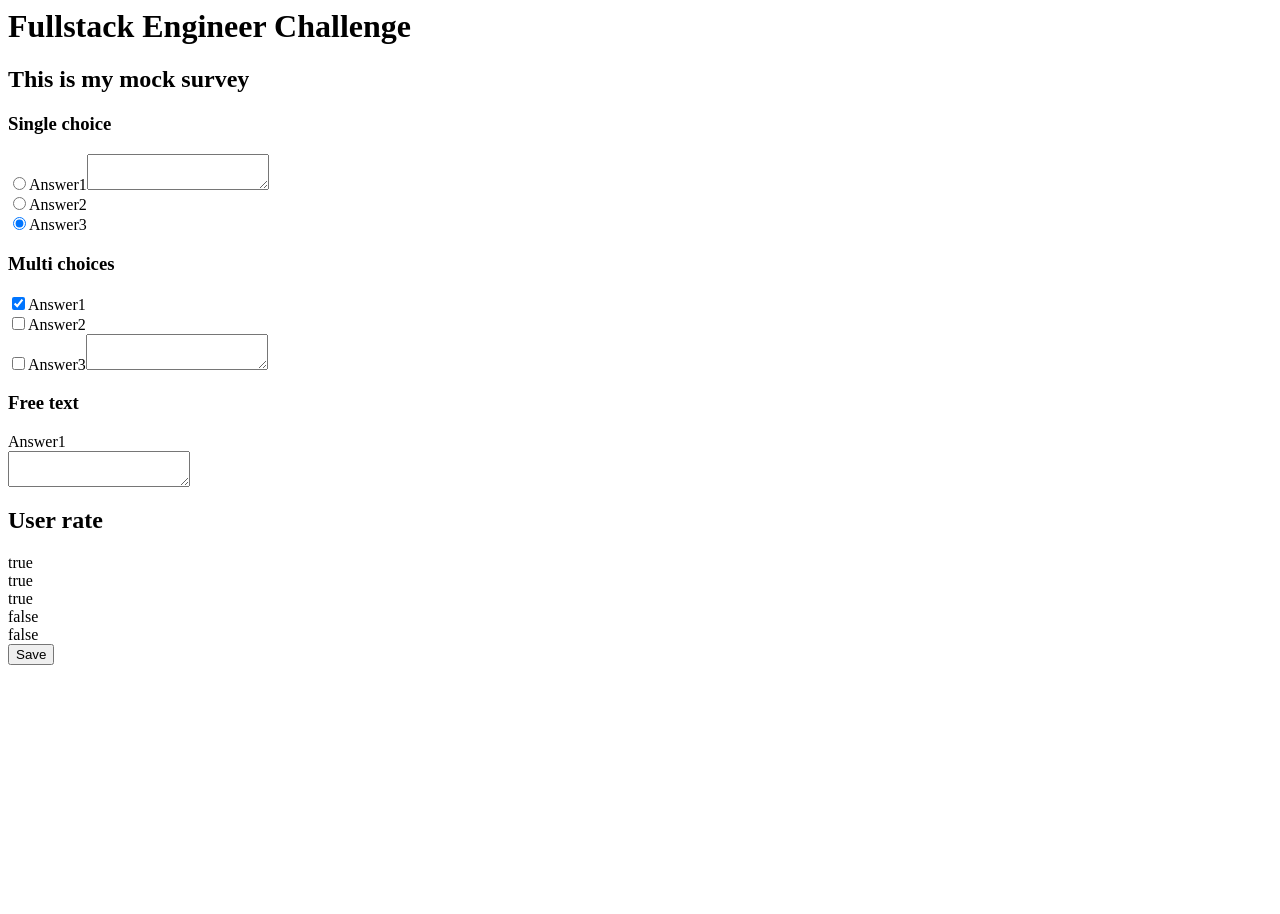
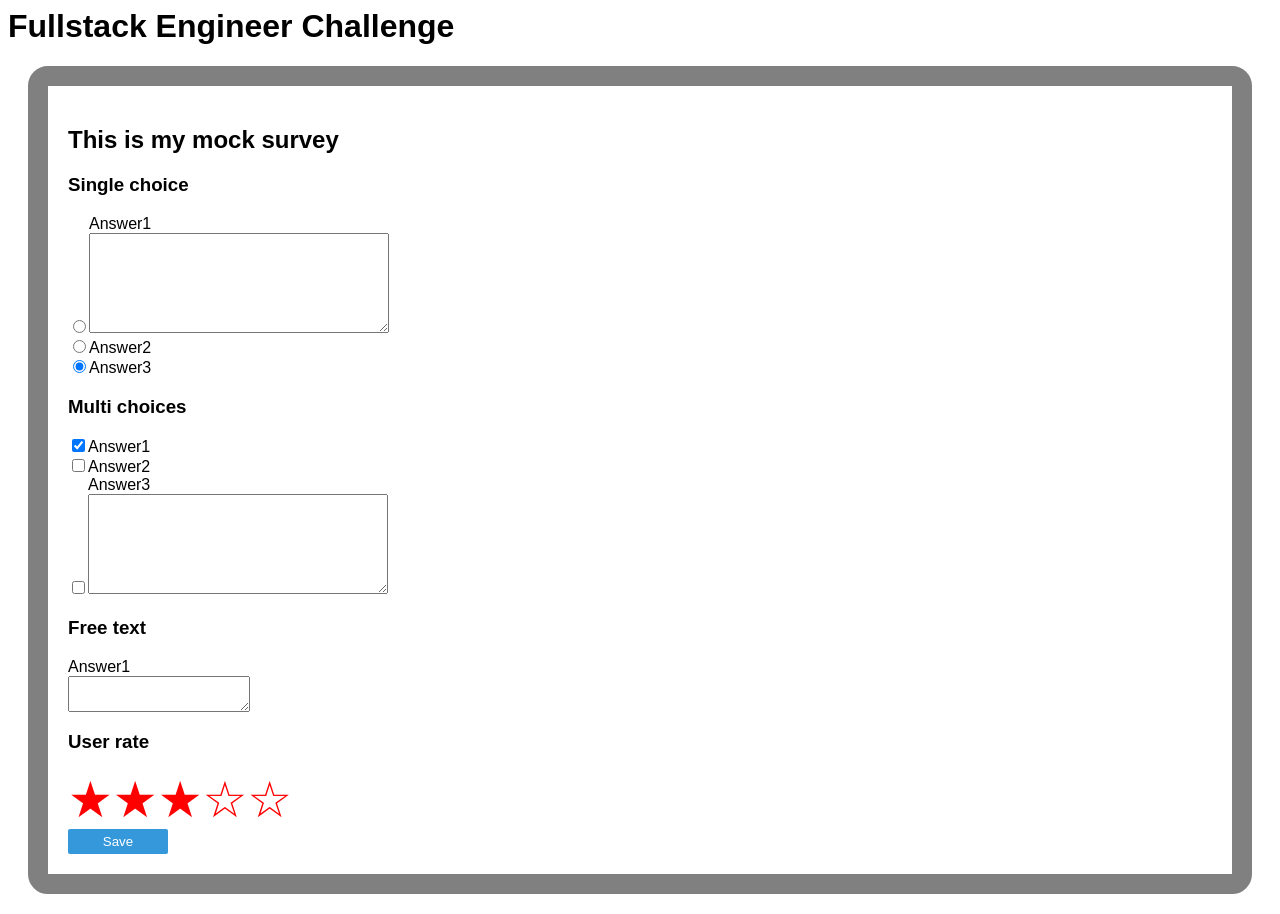
Before and after one commit to perses76/moro, a Flask app: page / in a window 1280 px wide. Before the commit the page ends 665 px from the top, so only its background shows below. Run offline with Flask 2, Linux system fonts and the light colour scheme; some libraries are stand-ins or nearby versions.

Commit message:
Add styles

```diff
--- /dev/null
+++ b/app/static/index.css
@@ -0,0 +1,61 @@
+body {
+    font-family: Arial, Helvetica, sans-serif;
+}
+
+button {
+    border: 0;
+    background: #3498db;
+    box-shadow: none;
+    border-radius: 2px;
+    color: white;
+    padding: 5px;
+    min-width: 100px;
+}
+
+#app {
+    border: 20px solid gray;
+    margin: 20px;
+    padding: 20px;
+    border-radius: 20px;
+}
+
+.options-list {
+    list-style-type: none;
+    margin: 0;
+    padding: 0;
+}
+
+.options-list li input {
+    display: inline-block;
+}
+
+.options-list li .option {
+    display: inline-block;
+}
+
+.options-list li .option textarea{
+    display: block;
+    min-width: 300px;
+    min-height: 100px;
+}
+
+div.star::before {
+    color: red;
+    content: "\2606";
+    cursor: pointer;
+    font-size: 50px;
+}
+
+div.star.active::before {
+    content: "\2605";
+}
+
+div.user-rate ul{
+    list-style-type: none;
+    margin: 0;
+    padding: 0;
+}
+
+div.user-rate ul li{
+    display: inline-block;
+}
--- a/app/static/index.js
+++ b/app/static/index.js
@@ -36,190 +36,10 @@ const mockSurvey = {
     ]
 };
 
-const ResultFull = {
-    survey_id: 1,
-    questions: [
-        {id: 1, options: [{id: 1, free_text: "Hello"}]},
-        {id: 2, options: [{id: 1}, {id: 2}]}
-    ]
-}
-
-const Result = {
-    survey_id: 1,
-    questions: [
-        {id: 1, options: []},
-        {id: 2, options: []}
-    ]
-}
-
-function replaceEntity(arr, new_item) {
-    return arr.map(item => item.id === new_item.id ? new_item : item)
-}
-
-
-function UserRate(props) {
-    const stars = (new Array(5)).fill(0).map((it, idx) => idx < props.userRate);
-
-    return (
-        <div>
-        <h2>User rate</h2>
-        { console.log(stars) }
-        {
-            stars.map((item, idx) => {
-                return (
-                    <div key={idx} onClick={ (e) => props.updateUserRate(idx+1) }>
-                        { new String(item) }
-                    </div>
-                )
-            })
-        }
-        </div>
-    )
-}
-
-function Option(props) {
-    const onFreeTextUpdated = function (e) {
-        const freeText = e.target.value;
-        const new_option = {
-            ...props.option,
-            checked: true
-        }
-        if (props.option.with_text) {
-            new_option.free_text = freeText
-        }
-        props.updateOption(new_option);
-    }
-    return (
-        <span>
-        <span>{ props.option.title }</span>
-        { props.option.with_text &&
-            <textarea onChange={ onFreeTextUpdated }/>
-        }
-        </span>
-    );
-}
-
-function QuestionMulti(props) {
-    const onChange = function (option) {
-        updateOption({...option, checked: !option.checked});
-    }
-    const updateOption = function (new_option) {
-        props.updateQuestion({
-            ...props.question,
-            options: replaceEntity(props.question.options, new_option)
-        });
-    }
-    return (
-        <div>
-            <h3>{ props.question.title}</h3>
-            { props.question.options.map(option => {
-                return (<div key={option.id}>
-                    <input type="checkbox" defaultChecked={option.checked} onClick={ (e) => {onChange(option); } } value={option.id} />
-                    <Option option={ option } updateOption={ updateOption } />
-                </div>)
-              })
-            }
-        </div>
-    );
-}
-
-function QuestionSingle(props) {
-    const onChange = function (option) {
-        updateOption({...option, checked: true});
-    }
-    const updateOption = function (new_option) {
-        props.updateQuestion({
-            ...props.question,
-            options: replaceEntity(
-                props.question.options.map(option => {return {...option, checked: false}}),
-                new_option
-            )
-        });
-    }
-    return (
-        <div>
-            <h3>{ props.question.title}</h3>
-            {
-                props.question.options.map(option => {
-                    return (<div key={option.id}>
-                        <input type="radio" name={ "qs_" + props.question.id} value={option.id} checked={option.checked} onChange={(e)=> {onChange(option)} }/>
-                        <Option option={ option } updateOption={ updateOption } />
-                    </div>)
-                })
-            }
-        </div>
-    );
-}
-
-function QuestionFreetext(props) {
-    const option = props.question.options[0];
-    const onChange = function (e) {
-        const freeText = e.target.value;
-        props.updateQuestion({
-            ...props.question,
-            options: replaceEntity(
-                props.question.options,
-                {...option, checked: (freeText !== ""), free_text: freeText}
-            )
-        });
-    }
-    return (
-        <div>
-            <h3>{ props.question.title}</h3>
-            <div> { option.title }</div>
-            <textarea onChange={ onChange }>{ option.free_text }</textarea>
-        </div>
-    );
-}
-
-function Question(props) {
-    switch (props.question.type) {
-        case "single":
-            return <QuestionSingle question={ props.question } updateQuestion ={ props.updateQuestion }/>;
-        case "multi":
-            return <QuestionMulti question={ props.question } updateQuestion={ props.updateQuestion }/>;
-        case "freetext":
-            return <QuestionFreetext question={ props.question } updateQuestion={ props.updateQuestion }/>;
-        default:
-            throw "Can not find Question type for: '" + props.question.type + "'";
-    }
-}
-
-function Survey(props) {
-    const survey = props.survey;
-    const updateQuestion = function(question) {
-        console.log("Update question: ", question);
-        props.setSurvey({
-            ...survey,
-            questions: replaceEntity(survey.questions, question)
-        });
-    }
-    const updateUserRate = function(new_rate) {
-        console.log("Update user rate: ", new_rate);
-        props.setSurvey({
-            ...survey,
-            user_rate: new_rate
-        });
-    }
-    const saveResult = function () {
-        alert("Save");
-        console.log(survey);
-    }
-    return (
-        <div>
-        <h2>{ survey.title }</h2>
-        {
-            survey.questions.map((q) => <Question key={ q.id } question={q} updateQuestion= { updateQuestion } />)
-        }
-
-        <UserRate userRate={ survey.user_rate} updateUserRate={ updateUserRate }/>
-        <button onClick={ saveResult }>Save</button>
-        </div>
-    )
-}
+const elApp = document.getElementById("app");
+ReactDOM.render(React.createElement(App), elApp);
 
 function App() {
-    console.log("Start app");
     const [survey, setSurvey] = React.useState(null);
     const [result, setResult] = React.useState(null);
     let timer1;
@@ -248,8 +68,173 @@ function App() {
             <Survey survey={survey} result = {result} setSurvey={ setSurvey }/>
         )
     }
-    ;
 }
 
-const elApp = document.getElementById("app");
-ReactDOM.render(React.createElement(App), elApp);
+function Survey(props) {
+    const survey = props.survey;
+    const updateQuestion = function(question) {
+        props.setSurvey({
+            ...survey,
+            questions: replaceEntity(survey.questions, question)
+        });
+    }
+    const updateUserRate = function(new_rate) {
+        props.setSurvey({
+            ...survey,
+            user_rate: new_rate
+        });
+    }
+    const saveResult = function () {
+        alert("Save");
+        console.log(survey);
+    }
+    return (
+        <div>
+        <h2>{ survey.title }</h2>
+        {
+            survey.questions.map((q) => <Question key={ q.id } question={q} updateQuestion= { updateQuestion } />)
+        }
+
+        <UserRate userRate={ survey.user_rate} updateUserRate={ updateUserRate }/>
+        <button onClick={ saveResult }>Save</button>
+        </div>
+    )
+}
+
+function UserRate(props) {
+    const stars = (new Array(5)).fill(0).map((it, idx) => idx < props.userRate);
+    return (
+        <div className="user-rate">
+        <h3>User rate</h3>
+        <ul>
+        {
+            stars.map((item, idx) => {
+                let className = "star";
+                if (item) { className += " active" }
+                return (
+                    <li key={idx} >
+                        <div className={className} onClick={ (e) => props.updateUserRate(idx+1) } />
+                    </li>
+                )
+            })
+        }
+        </ul>
+        </div>
+    )
+}
+
+function Question(props) {
+    switch (props.question.type) {
+        case "single":
+            return <QuestionSingle question={ props.question } updateQuestion ={ props.updateQuestion }/>;
+        case "multi":
+            return <QuestionMulti question={ props.question } updateQuestion={ props.updateQuestion }/>;
+        case "freetext":
+            return <QuestionFreetext question={ props.question } updateQuestion={ props.updateQuestion }/>;
+        default:
+            throw "Can not find Question type for: '" + props.question.type + "'";
+    }
+}
+
+function QuestionMulti(props) {
+    const onChange = function (option) {
+        updateOption({...option, checked: !option.checked});
+    }
+    const updateOption = function (new_option) {
+        props.updateQuestion({
+            ...props.question,
+            options: replaceEntity(props.question.options, new_option)
+        });
+    }
+    return (
+        <div>
+            <h3>{ props.question.title}</h3>
+            <ul className="options-list">
+            { props.question.options.map(option => {
+                return (<li key={option.id}>
+                    <input type="checkbox" defaultChecked={option.checked} onClick={ (e) => {onChange(option); } } value={option.id} />
+                    <Option option={ option } updateOption={ updateOption } />
+                </li>)
+              })
+            }
+            </ul>
+        </div>
+    );
+}
+
+function QuestionSingle(props) {
+    const onChange = function (option) {
+        updateOption({...option, checked: true});
+    }
+    const updateOption = function (new_option) {
+        props.updateQuestion({
+            ...props.question,
+            options: replaceEntity(
+                props.question.options.map(option => {return {...option, checked: false}}),
+                new_option
+            )
+        });
+    }
+    return (
+        <div>
+            <h3>{ props.question.title}</h3>
+            <ul className="options-list">
+            {
+                props.question.options.map(option => {
+                    return (<li key={option.id}>
+                        <input type="radio" name={ "qs_" + props.question.id} value={option.id} checked={option.checked} onChange={(e)=> {onChange(option)} }/>
+                        <Option option={ option } updateOption={ updateOption } />
+                    </li>)
+                })
+            }
+            </ul>
+        </div>
+    );
+}
+
+function QuestionFreetext(props) {
+    const option = props.question.options[0];
+    const onChange = function (e) {
+        const freeText = e.target.value;
+        props.updateQuestion({
+            ...props.question,
+            options: replaceEntity(
+                props.question.options,
+                {...option, checked: (freeText !== ""), free_text: freeText}
+            )
+        });
+    }
+    return (
+        <div>
+            <h3>{ props.question.title}</h3>
+            <div> { option.title }</div>
+            <textarea onChange={ onChange }>{ option.free_text }</textarea>
+        </div>
+    );
+}
+
+function Option(props) {
+    const onFreeTextUpdated = function (e) {
+        const freeText = e.target.value;
+        const new_option = {
+            ...props.option,
+            checked: true
+        }
+        if (props.option.with_text) {
+            new_option.free_text = freeText
+        }
+        props.updateOption(new_option);
+    }
+    return (
+        <div className="option">
+        <span>{ props.option.title }</span>
+        { props.option.with_text &&
+            <textarea onChange={ onFreeTextUpdated }/>
+        }
+        </div>
+    );
+}
+
+function replaceEntity(arr, new_item) {
+    return arr.map(item => item.id === new_item.id ? new_item : item)
+}
--- a/app/templates/index.html
+++ b/app/templates/index.html
@@ -11,6 +11,7 @@
           <script src="https://unpkg.com/babel-standalone@6/babel.min.js"></script>
           <div id="app">
           </div>
+          <link rel="stylesheet" href="static/index.css">
           <script src="static/index.js" type="text/babel"></script>
     </body>
 <html>
```
